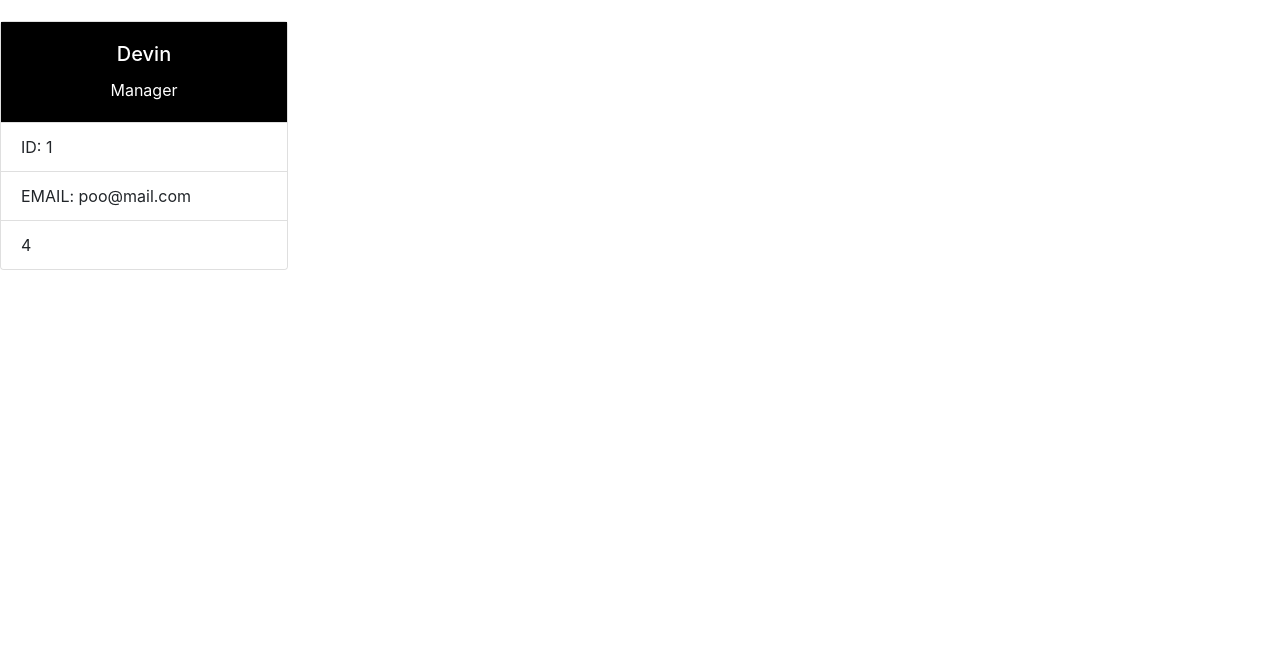
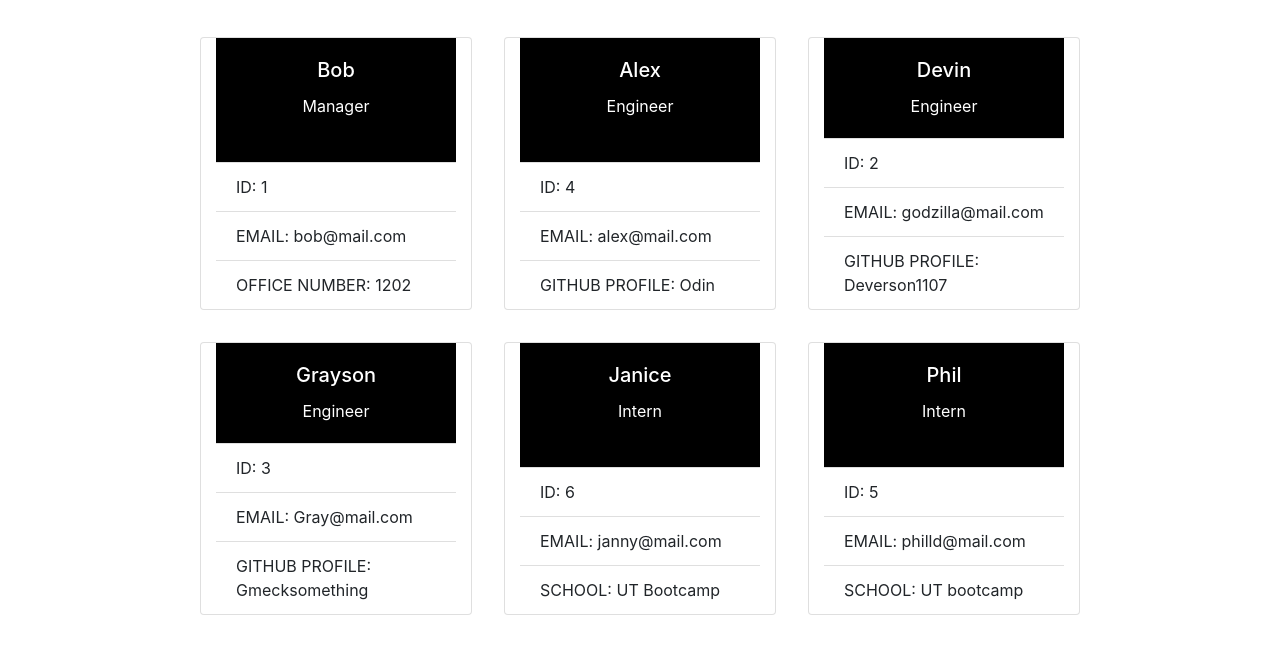
Before and after one commit to Deverson1107/08-Template-Engine, a plain HTML site: page index.html in a window 1280 px wide. Shown: the part 142-796 px from the top of the page. Drawn offline with nearby package versions, Linux system fonts and the light colour scheme.

Commit message:
appending employee cards in the correct place. Added tests. bug fixes.

```diff
--- a/index.html
+++ b/index.html
@@ -11,18 +11,73 @@
 </head>
 <body>
     <h1 class="col-12 py-4 display-4 text-center my-4" style= "background-color:black; color: white";>My Team</h1>
-    <div class="row">
-    </div>
-</body>
-</html>
-                <div class="card" style="width: 18rem;">
+    <div class="row px-5 mx-5 justify-content-center">
+
+                <div class="card col-3 mx-3 my-3" style="width: 18rem;">
                     <div class="card-body" style= "background-color:black; color: white">
-                        <h5 class="card-title text-center">Devin</h5>
+                        <h5 class="card-title text-center">Bob</h5>
                         <p class="card-text text-center">Manager</p>
                 </div>
                     <ul class="list-group list-group-flush">
                         <li class="list-group-item">ID: 1</li>
-                        <li class="list-group-item">EMAIL: poo@mail.com</li>
-                        <li class="list-group-item">4</li>
+                        <li class="list-group-item">EMAIL: bob@mail.com</li>
+                        <li class="list-group-item">OFFICE NUMBER: 1202</li>
                     </ul>
                 </div>
+                <div class="card col-3 mx-3 my-3" style="width: 18rem;">
+                    <div class="card-body" style= "background-color:black; color: white">
+                        <h5 class="card-title text-center">Alex</h5>
+                        <p class="card-text text-center">Engineer</p>
+                </div>
+                    <ul class="list-group list-group-flush">
+                        <li class="list-group-item">ID: 4</li>
+                        <li class="list-group-item">EMAIL: alex@mail.com</li>
+                        <li class="list-group-item">GITHUB PROFILE: Odin</li>
+                    </ul>
+                </div>
+                <div class="card col-3 mx-3 my-3" style="width: 18rem;">
+                    <div class="card-body" style= "background-color:black; color: white">
+                        <h5 class="card-title text-center">Devin</h5>
+                        <p class="card-text text-center">Engineer</p>
+                </div>
+                    <ul class="list-group list-group-flush">
+                        <li class="list-group-item">ID: 2</li>
+                        <li class="list-group-item">EMAIL: godzilla@mail.com</li>
+                        <li class="list-group-item">GITHUB PROFILE: Deverson1107</li>
+                    </ul>
+                </div>
+                <div class="card col-3 mx-3 my-3" style="width: 18rem;">
+                    <div class="card-body" style= "background-color:black; color: white">
+                        <h5 class="card-title text-center">Grayson</h5>
+                        <p class="card-text text-center">Engineer</p>
+                </div>
+                    <ul class="list-group list-group-flush">
+                        <li class="list-group-item">ID: 3</li>
+                        <li class="list-group-item">EMAIL: Gray@mail.com</li>
+                        <li class="list-group-item">GITHUB PROFILE: Gmecksomething</li>
+                    </ul>
+                </div>
+                <div class="card col-3 mx-3 my-3" style="width: 18rem;">
+                    <div class="card-body" style= "background-color:black; color: white">
+                        <h5 class="card-title text-center">Janice</h5>
+                        <p class="card-text text-center">Intern</p>
+                </div>
+                    <ul class="list-group list-group-flush">
+                        <li class="list-group-item">ID: 6</li>
+                        <li class="list-group-item">EMAIL: janny@mail.com</li>
+                        <li class="list-group-item">SCHOOL: UT Bootcamp</li>
+                    </ul>
+                </div>
+                <div class="card col-3 mx-3 my-3" style="width: 18rem;">
+                    <div class="card-body" style= "background-color:black; color: white">
+                        <h5 class="card-title text-center">Phil</h5>
+                        <p class="card-text text-center">Intern</p>
+                </div>
+                    <ul class="list-group list-group-flush">
+                        <li class="list-group-item">ID: 5</li>
+                        <li class="list-group-item">EMAIL: philld@mail.com</li>
+                        <li class="list-group-item">SCHOOL: UT bootcamp</li>
+                    </ul>
+                </div></div>
+            </body>
+            </html>
--- a/lib/Engineer.js
+++ b/lib/Engineer.js
@@ -5,6 +5,12 @@ class Engineer extends Employee  {
         super(ID, name, email, 'Engineer');
         this.github = github;
     }
+    getRole() {
+        return "Engineer";
+    }
+    getGithub() {
+        return this.github;
+    }
 }
 
 module.exports = Engineer;
--- a/lib/Intern.js
+++ b/lib/Intern.js
@@ -5,6 +5,12 @@ class Intern extends Employee  {
         super(ID, name, email, 'Intern');
         this.school = school;
     }
+    getRole() {
+        return "Intern";
+    }
+    getSchool() {
+        return this.school;
+    }
 }
 
 module.exports = Intern;
```
Also changed, not shown: app.js (+48 -11 lines), lib/Manager.js (+6 -1 lines), test/Employee.test.js (added, +48 -0 lines), test/Engineer.test.js (added, +19 -0 lines), test/Intern.test.js (added, +19 -0 lines), test/Manager.test.js (added, +20 -0 lines).
